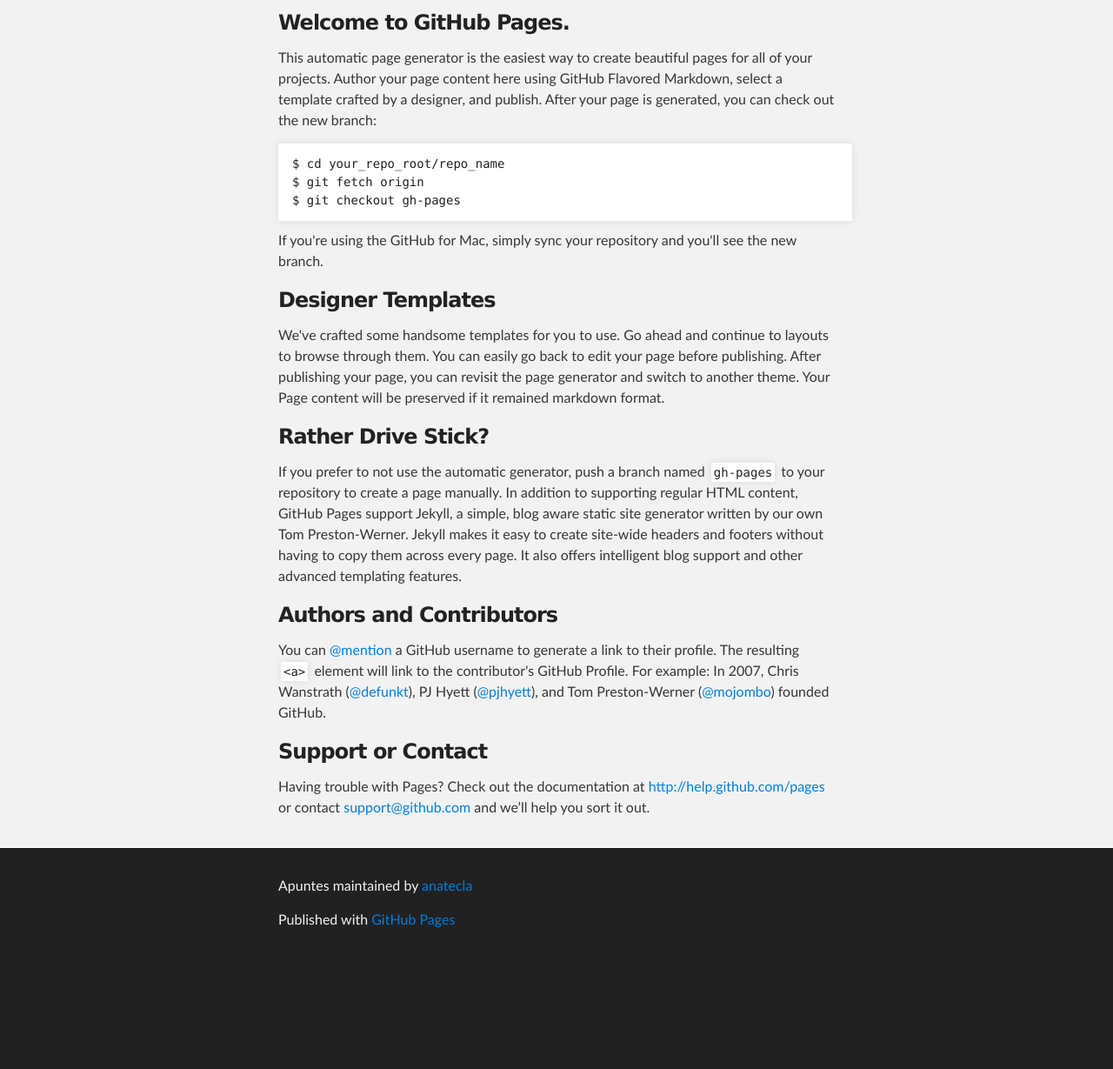
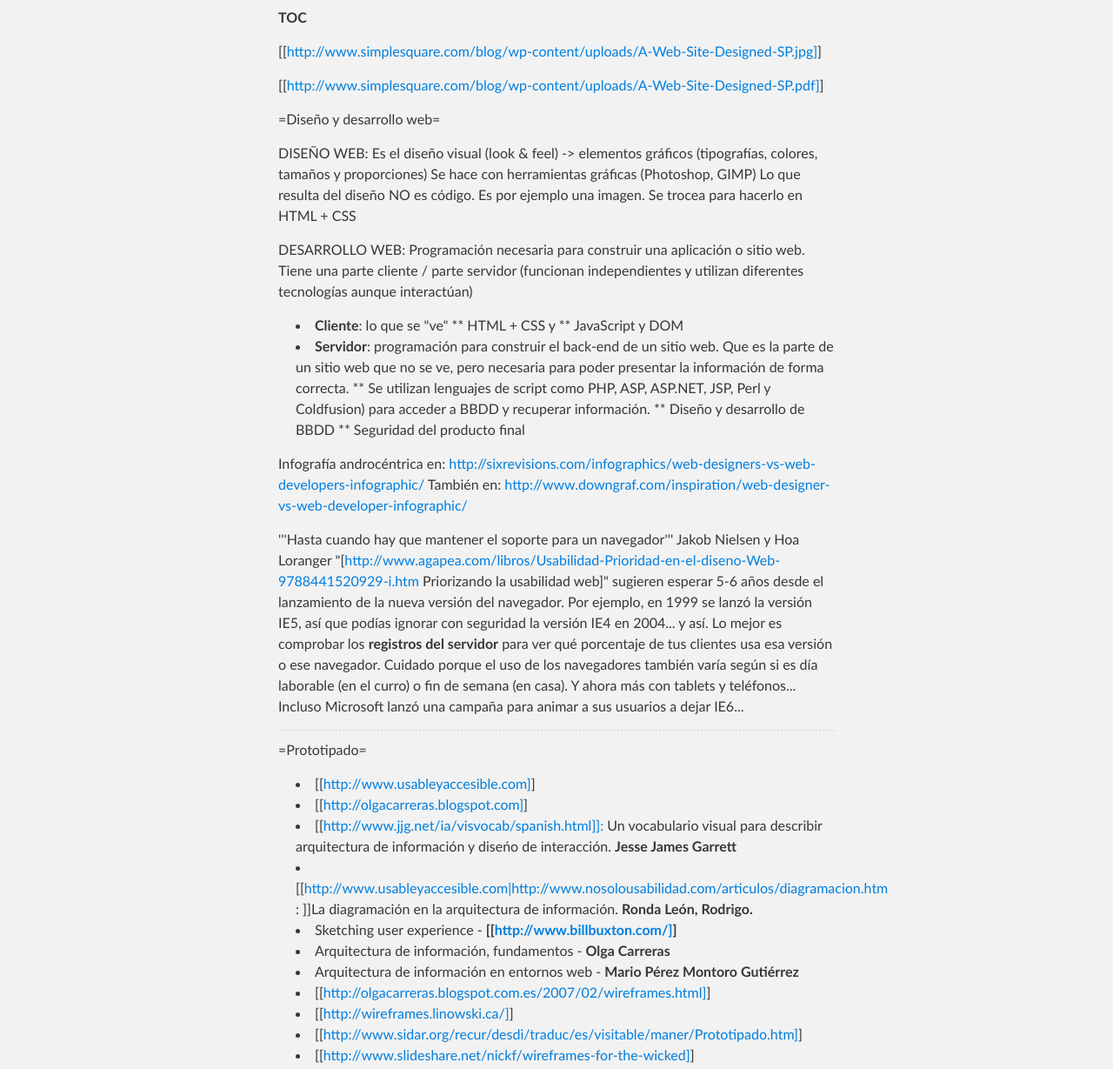
Before and after one commit to FranklinA/apuntes, a plain HTML site: page index.html in a window 1280 px wide. Shown: the part 252-1481 px from the top of the page at 87% size. Before the commit the page ends 1356 px from the top, so only its background shows below. Drawn offline with Linux system fonts and the light colour scheme.

```diff
--- a/index.html
+++ b/index.html
@@ -31,32 +31,62 @@
     <!-- MAIN CONTENT -->
     <div id="main_content_wrap" class="outer">
       <section id="main_content" class="inner">
-        <h3>Welcome to GitHub Pages.</h3>
+        <p><strong>TOC</strong></p>
 
-<p>This automatic page generator is the easiest way to create beautiful pages for all of your projects. Author your page content here using GitHub Flavored Markdown, select a template crafted by a designer, and publish. After your page is generated, you can check out the new branch:</p>
+<p>[[<a href="http://www.simplesquare.com/blog/wp-content/uploads/A-Web-Site-Designed-SP.jpg%5D">http://www.simplesquare.com/blog/wp-content/uploads/A-Web-Site-Designed-SP.jpg]</a>]</p>
 
-<pre><code>$ cd your_repo_root/repo_name
-$ git fetch origin
-$ git checkout gh-pages
-</code></pre>
+<p>[[<a href="http://www.simplesquare.com/blog/wp-content/uploads/A-Web-Site-Designed-SP.pdf%5D">http://www.simplesquare.com/blog/wp-content/uploads/A-Web-Site-Designed-SP.pdf]</a>]</p>
 
-<p>If you're using the GitHub for Mac, simply sync your repository and you'll see the new branch.</p>
+<p>=Diseño y desarrollo web=</p>
 
-<h3>Designer Templates</h3>
+<p>DISEÑO WEB:
+Es el diseño visual (look &amp; feel) -&gt; elementos gráficos (tipografías, colores, tamaños y proporciones)
+Se hace con herramientas gráficas (Photoshop, GIMP)
+Lo que resulta del diseño NO es código. Es por ejemplo una imagen. Se trocea para hacerlo en HTML + CSS</p>
 
-<p>We've crafted some handsome templates for you to use. Go ahead and continue to layouts to browse through them. You can easily go back to edit your page before publishing. After publishing your page, you can revisit the page generator and switch to another theme. Your Page content will be preserved if it remained markdown format.</p>
+<p>DESARROLLO WEB:
+Programación necesaria para construir una aplicación o sitio web.
+Tiene una parte cliente / parte servidor (funcionan independientes y utilizan diferentes tecnologías aunque interactúan)</p>
 
-<h3>Rather Drive Stick?</h3>
+<ul>
+<li>
+<strong>Cliente</strong>: lo que se "ve"
+** HTML + CSS y
+** JavaScript y DOM</li>
+<li>
+<strong>Servidor</strong>: programación para construir el back-end de un sitio web. Que es la parte de un sitio web que no se ve, pero necesaria para poder presentar la información de forma correcta.
+** Se utilizan lenguajes de script como PHP, ASP, ASP.NET, JSP, Perl y Coldfusion) para acceder a BBDD y recuperar información.
+** Diseño y desarrollo de BBDD
+** Seguridad del producto final</li>
+</ul><p>Infografía androcéntrica en: <a href="http://sixrevisions.com/infographics/web-designers-vs-web-developers-infographic/">http://sixrevisions.com/infographics/web-designers-vs-web-developers-infographic/</a>
+También en: <a href="http://www.downgraf.com/inspiration/web-designer-vs-web-developer-infographic/">http://www.downgraf.com/inspiration/web-designer-vs-web-developer-infographic/</a></p>
 
-<p>If you prefer to not use the automatic generator, push a branch named <code>gh-pages</code> to your repository to create a page manually. In addition to supporting regular HTML content, GitHub Pages support Jekyll, a simple, blog aware static site generator written by our own Tom Preston-Werner. Jekyll makes it easy to create site-wide headers and footers without having to copy them across every page. It also offers intelligent blog support and other advanced templating features.</p>
+<p>'''Hasta cuando hay que mantener el soporte para un navegador'''
+Jakob Nielsen y Hoa Loranger "[<a href="http://www.agapea.com/libros/Usabilidad-Prioridad-en-el-diseno-Web-9788441520929-i.htm">http://www.agapea.com/libros/Usabilidad-Prioridad-en-el-diseno-Web-9788441520929-i.htm</a> Priorizando la usabilidad web]" sugieren esperar 5-6 años desde el lanzamiento de la nueva versión del navegador. Por ejemplo, en 1999 se lanzó la versión IE5, así que podías ignorar con seguridad la versión IE4 en 2004... y así.
+Lo mejor es comprobar los <strong>registros del servidor</strong> para ver qué porcentaje de tus clientes usa esa versión o ese navegador.
+Cuidado porque el uso de los navegadores también varía según si es día laborable (en el curro) o fin de semana (en casa). Y ahora más con tablets y teléfonos...
+Incluso Microsoft lanzó una campaña para animar a sus usuarios a dejar IE6...</p>
 
-<h3>Authors and Contributors</h3>
+<hr><p>=Prototipado=</p>
 
-<p>You can <a href="https://github.com/blog/821" class="user-mention">@mention</a> a GitHub username to generate a link to their profile. The resulting <code>&lt;a&gt;</code> element will link to the contributor's GitHub Profile. For example: In 2007, Chris Wanstrath (<a href="https://github.com/defunkt" class="user-mention">@defunkt</a>), PJ Hyett (<a href="https://github.com/pjhyett" class="user-mention">@pjhyett</a>), and Tom Preston-Werner (<a href="https://github.com/mojombo" class="user-mention">@mojombo</a>) founded GitHub.</p>
-
-<h3>Support or Contact</h3>
-
-<p>Having trouble with Pages? Check out the documentation at <a href="http://help.github.com/pages">http://help.github.com/pages</a> or contact <a href="mailto:support@github.com">support@github.com</a> and we’ll help you sort it out.</p>
+<ul>
+<li>[[<a href="http://www.usableyaccesible.com%5D">http://www.usableyaccesible.com]</a>]</li>
+<li>[[<a href="http://olgacarreras.blogspot.com%5D">http://olgacarreras.blogspot.com]</a>]</li>
+<li>[[<a href="http://www.jjg.net/ia/visvocab/spanish.html%5D%5D:">http://www.jjg.net/ia/visvocab/spanish.html]]:</a> Un vocabulario visual para describir arquitectura de información y diseńo de interacción. <strong>Jesse James Garrett</strong>
+</li>
+<li>[[<a href="http://www.usableyaccesible.com%7Chttp://www.nosolousabilidad.com/articulos/diagramacion.htm">http://www.usableyaccesible.com|http://www.nosolousabilidad.com/articulos/diagramacion.htm</a> : ]]La diagramación en la arquitectura de información. <strong>Ronda León, Rodrigo.</strong>
+</li>
+<li>Sketching user experience - <strong>[[<a href="http://www.billbuxton.com/%5D">http://www.billbuxton.com/]</a>]</strong>
+</li>
+<li>Arquitectura de información, fundamentos - <strong>Olga Carreras</strong>
+</li>
+<li>Arquitectura de información en entornos web - <strong>Mario Pérez Montoro Gutiérrez</strong>
+</li>
+<li>[[<a href="http://olgacarreras.blogspot.com.es/2007/02/wireframes.html%5D">http://olgacarreras.blogspot.com.es/2007/02/wireframes.html]</a>]</li>
+<li>[[<a href="http://wireframes.linowski.ca/%5D">http://wireframes.linowski.ca/]</a>]</li>
+<li>[[<a href="http://www.sidar.org/recur/desdi/traduc/es/visitable/maner/Prototipado.htm%5D">http://www.sidar.org/recur/desdi/traduc/es/visitable/maner/Prototipado.htm]</a>]</li>
+<li>[[<a href="http://www.slideshare.net/nickf/wireframes-for-the-wicked%5D">http://www.slideshare.net/nickf/wireframes-for-the-wicked]</a>]</li>
+</ul>
       </section>
     </div>
 
```
Also changed, not shown: params.json (+1 -1 lines).
